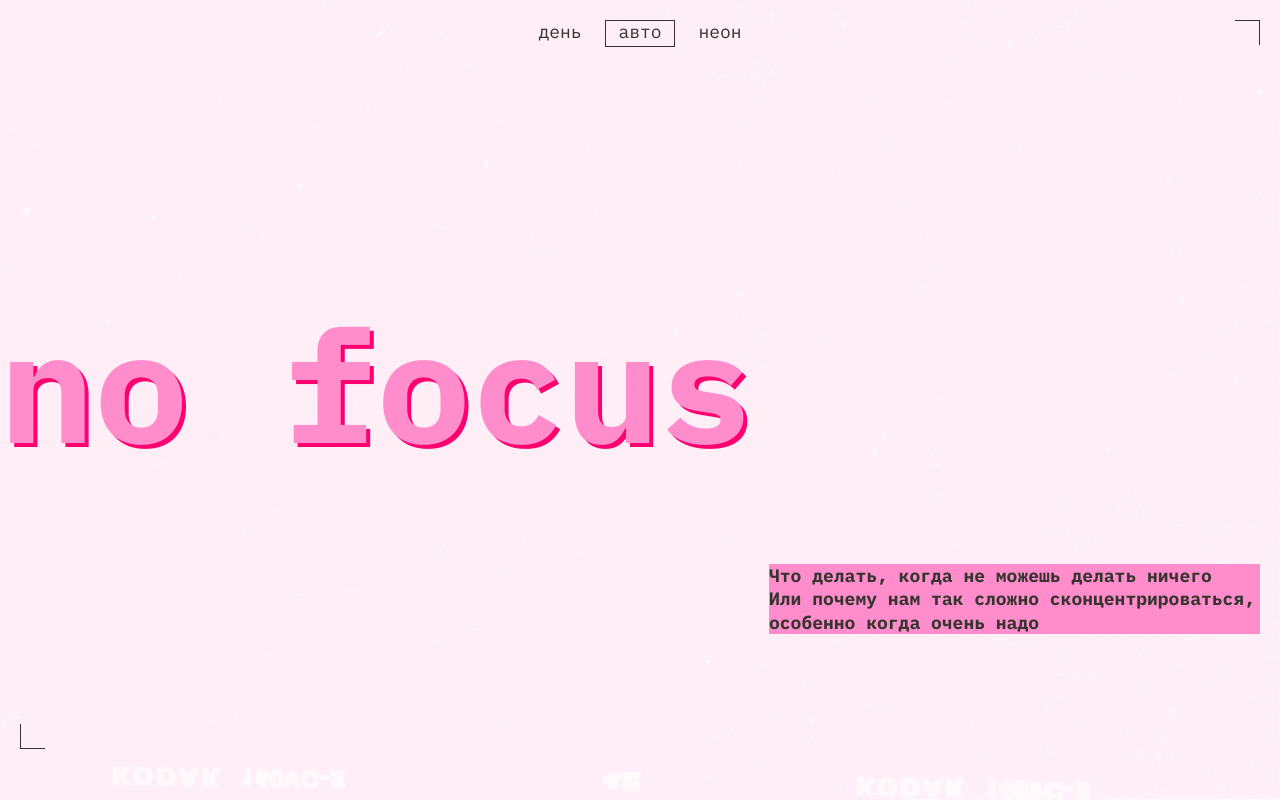
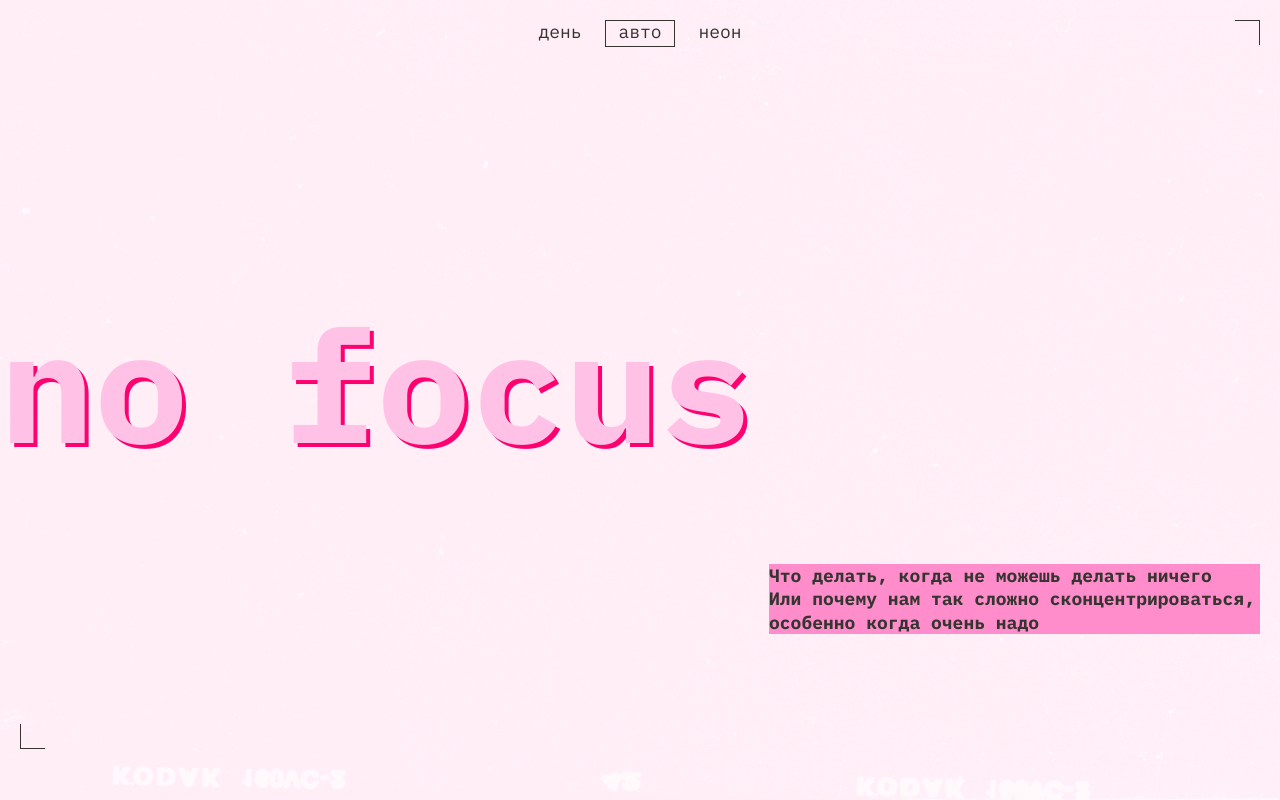
Before and after one commit to CleaneR927/slozhno-sosredotochitsya, a website: page index.html in a window 1280 px wide. Shown: the top 800 px of the page. Drawn offline with Linux system fonts and the light colour scheme.

Commit message:
Iteration#2 v1.0.1

```diff
--- a/styles/light.css
+++ b/styles/light.css
@@ -29,7 +29,7 @@
 @media (prefers-color-scheme: light) {
 
   :root {
-    --body-title: #ff8dcb;
+    --body-title: #ffc2e6;
     --decore-text: #ff8dcb;
     --title-shadow: #ff0070;
     --text-paragraph: #353430;
```
